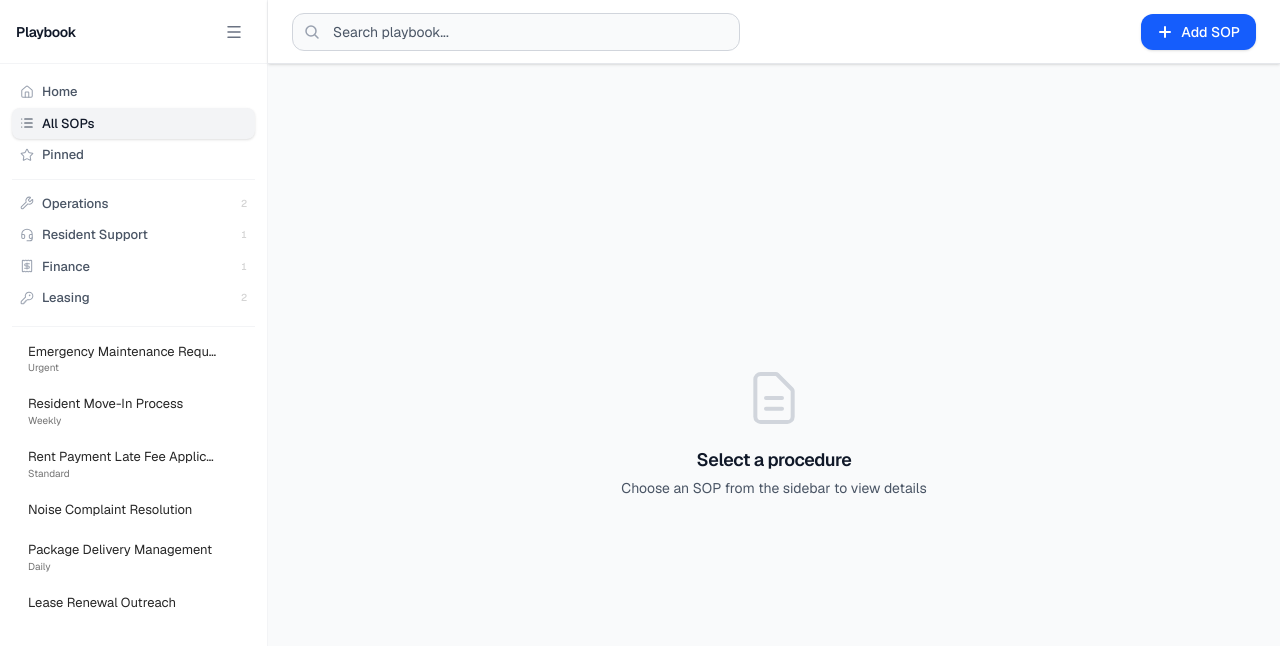
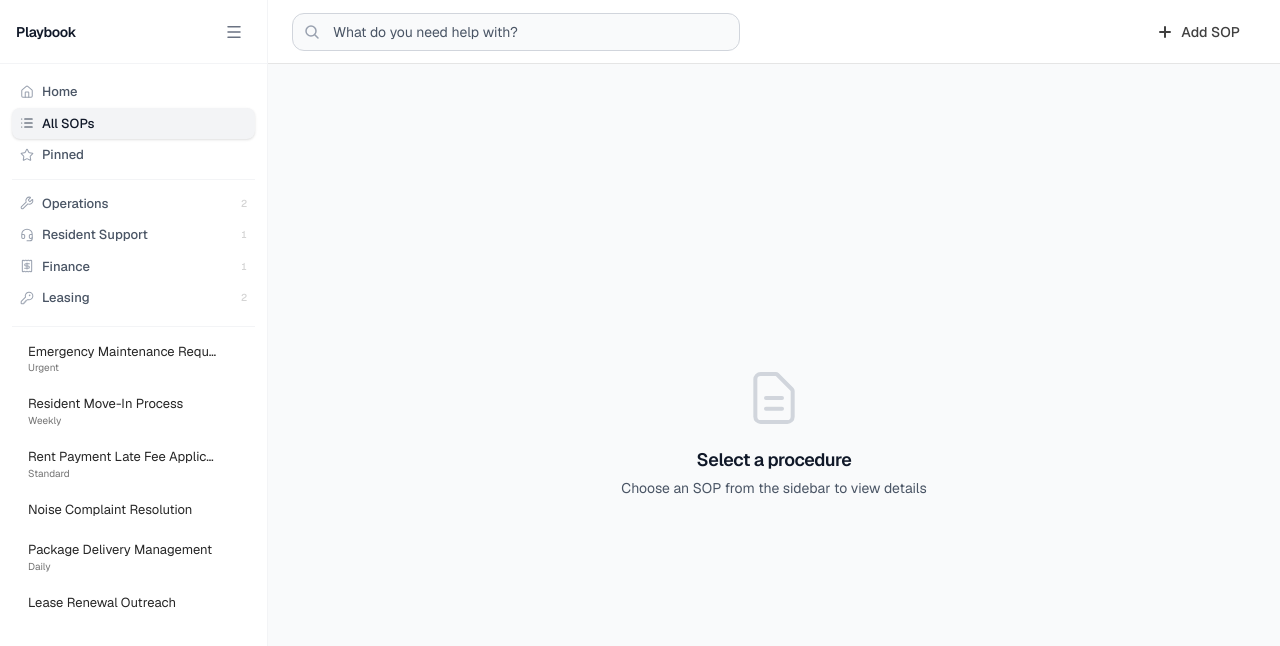
Before and after one commit to throughnateseyes/playbook, a Next.js app: page / in a window 1280 px wide. Shown: the top 646 px of the page. Built offline with nearby package versions, Linux system fonts and the light colour scheme.

Commit message:
refactor: clean top nav, remove shadow, convert Add SOP to subtle text CTA

```diff
--- a/src/app/page.tsx
+++ b/src/app/page.tsx
@@ -534,7 +534,7 @@ export default function Home() {
       />
 
       <div className="flex-1 flex flex-col">
-        <div className="bg-white border-b border-gray-200 px-6 py-3 flex items-center justify-between h-16 shadow-sm">
+        <div className="bg-white border-b border-neutral-200 px-6 py-3 flex items-center justify-between h-16">
           <div className="flex-1 max-w-md">
             <div className="relative">
               <svg
@@ -550,7 +550,7 @@ export default function Home() {
 
               <input
                 type="text"
-                placeholder="Search playbook..."
+                placeholder="What do you need help with?"
                 value={searchQuery}
                 onChange={(e) => setSearchQuery(e.target.value)}
                 onKeyDown={handleSearchKeyDown}
@@ -597,7 +597,7 @@ export default function Home() {
               resetForm();
               setShowAddPanel(true);
             }}
-            className="px-4 py-2 bg-blue-600 text-white text-sm font-medium rounded-xl hover:bg-blue-700 active:bg-blue-800 transition-colors shadow-sm flex items-center gap-2"
+            className="px-4 py-2 text-neutral-700 text-sm font-medium rounded-lg hover:bg-neutral-100 hover:shadow-sm active:bg-neutral-200 transition-all duration-150 flex items-center gap-2"
           >
             <svg width="16" height="16" viewBox="0 0 16 16" fill="none">
               <path d="M8 3v10M3 8h10" stroke="currentColor" strokeWidth="2" strokeLinecap="round" />
```
